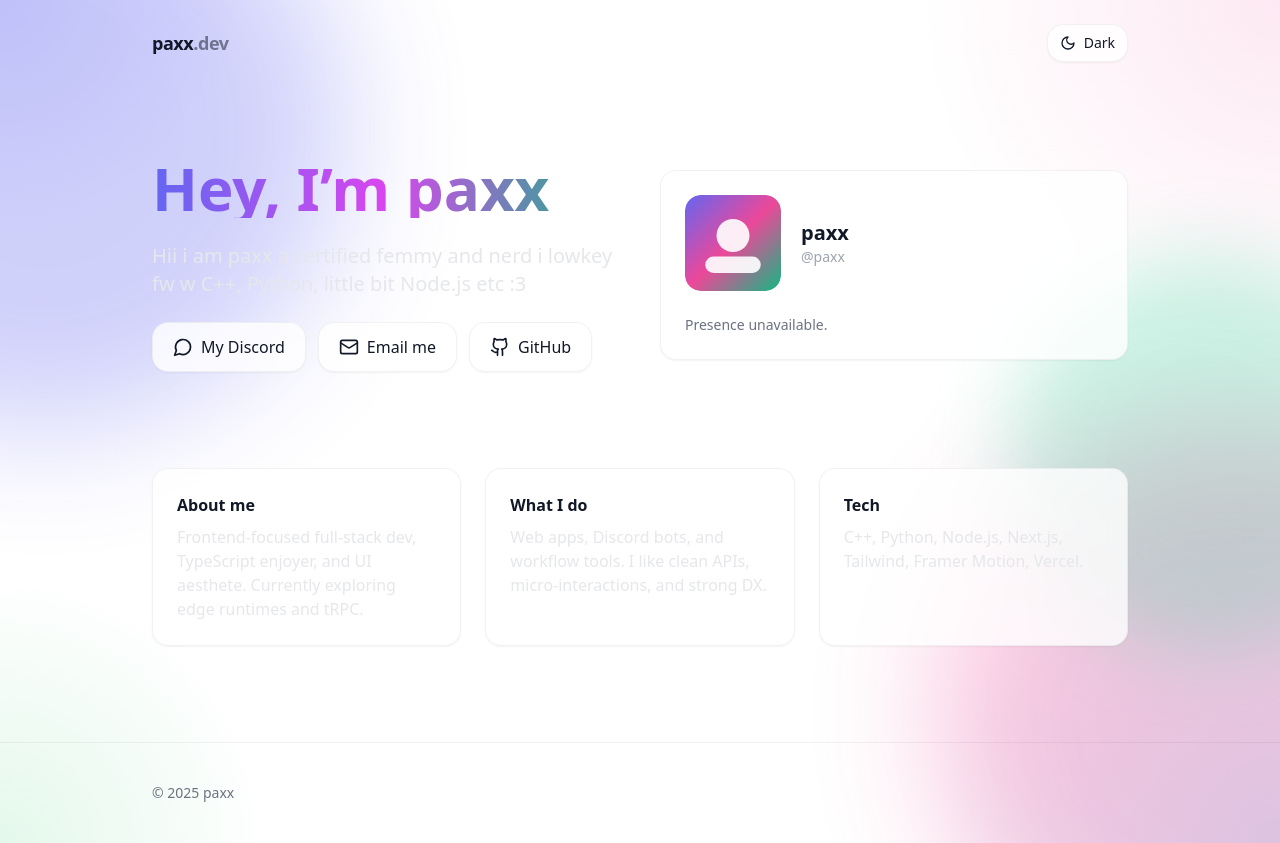
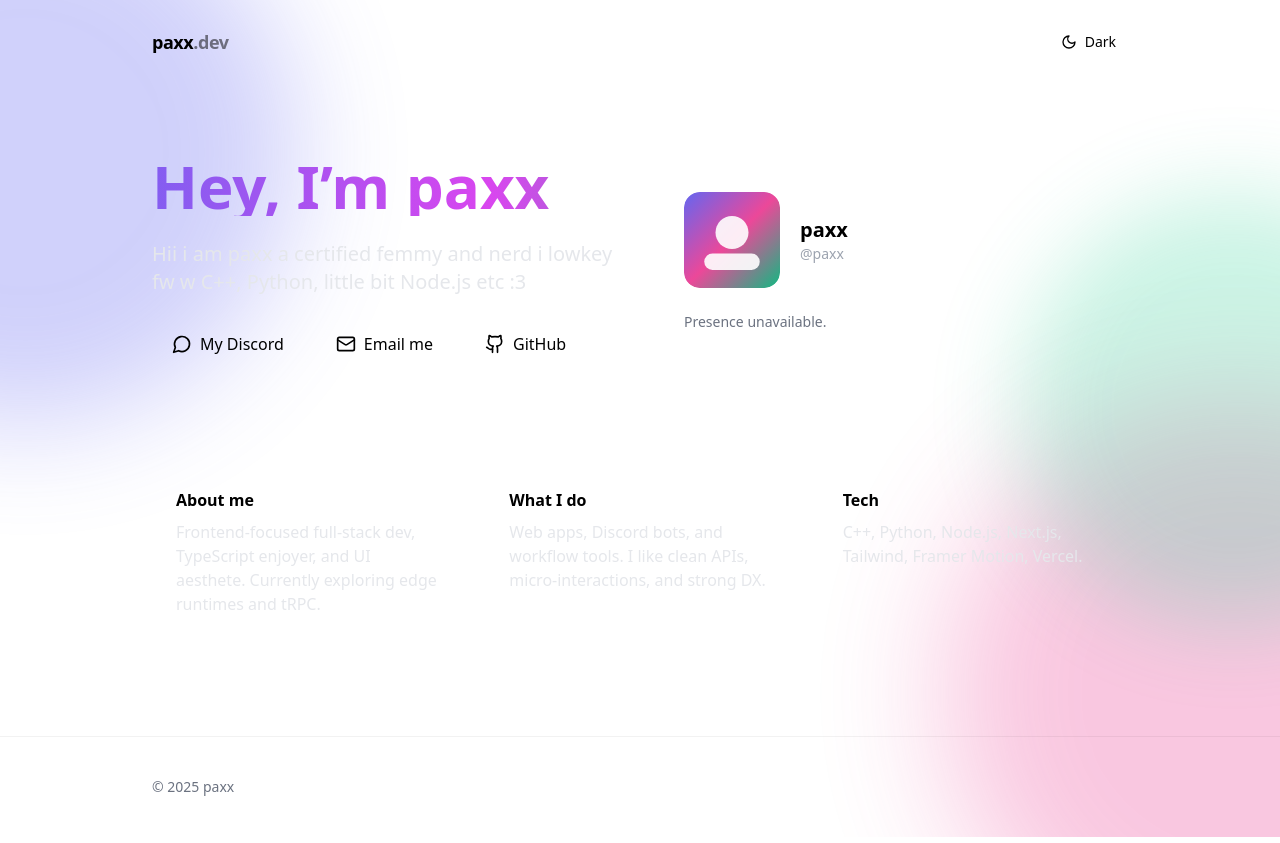
Before and after one commit to erenefdc/autoinstall, a Next.js app in the folder pushable/: page / in a window 1280 px wide. Built offline with nearby package versions, Linux system fonts and the light colour scheme; no server answers.

Commit message:
Update globals.css

```diff
--- a/pushable/app/globals.css
+++ b/pushable/app/globals.css
@@ -1,33 +1,40 @@
-
 @tailwind base;
 @tailwind components;
 @tailwind utilities;
 
-:root {
-  --bg: 255 255 255;
-  --fg: 17 24 39;
+/* Blob animation for background neon blobs */
+@keyframes blob {
+  0%, 100% {
+    transform: translate(0px, 0px) scale(1);
+  }
+  33% {
+    transform: translate(30px, -50px) scale(1.1);
+  }
+  66% {
+    transform: translate(-20px, 20px) scale(0.9);
+  }
 }
 
-.dark {
-  --bg: 17 24 39;
-  --fg: 243 244 246;
+.animate-blob {
+  animation: blob 8s infinite;
 }
 
-html, body {
-  height: 100%;
+.animation-delay-2000 {
+  animation-delay: 2s;
 }
 
-body {
-  @apply bg-white text-gray-900 dark:bg-gray-900 dark:text-gray-100;
+.animation-delay-4000 {
+  animation-delay: 4s;
 }
 
-.gradient {
-  background: radial-gradient(600px circle at 0% 0%, rgba(99,102,241,0.15), transparent 40%),
-              radial-gradient(800px circle at 100% 0%, rgba(236,72,153,0.12), transparent 45%),
-              radial-gradient(600px circle at 0% 100%, rgba(34,197,94,0.12), transparent 45%),
-              radial-gradient(800px circle at 100% 100%, rgba(14,165,233,0.12), transparent 45%);
+/* Animated gradient text for hero */
+.animate-text {
+  background-size: 200% 200%;
+  animation: gradient-move 5s ease infinite;
 }
 
-.card {
-  @apply rounded-2xl shadow-sm border border-black/5 dark:border-white/10 bg-white/80 dark:bg-white/5 backdrop-blur;
+@keyframes gradient-move {
+  0% { background-position: 0% 50%; }
+  50% { background-position: 100% 50%; }
+  100% { background-position: 0% 50%; }
 }
```
